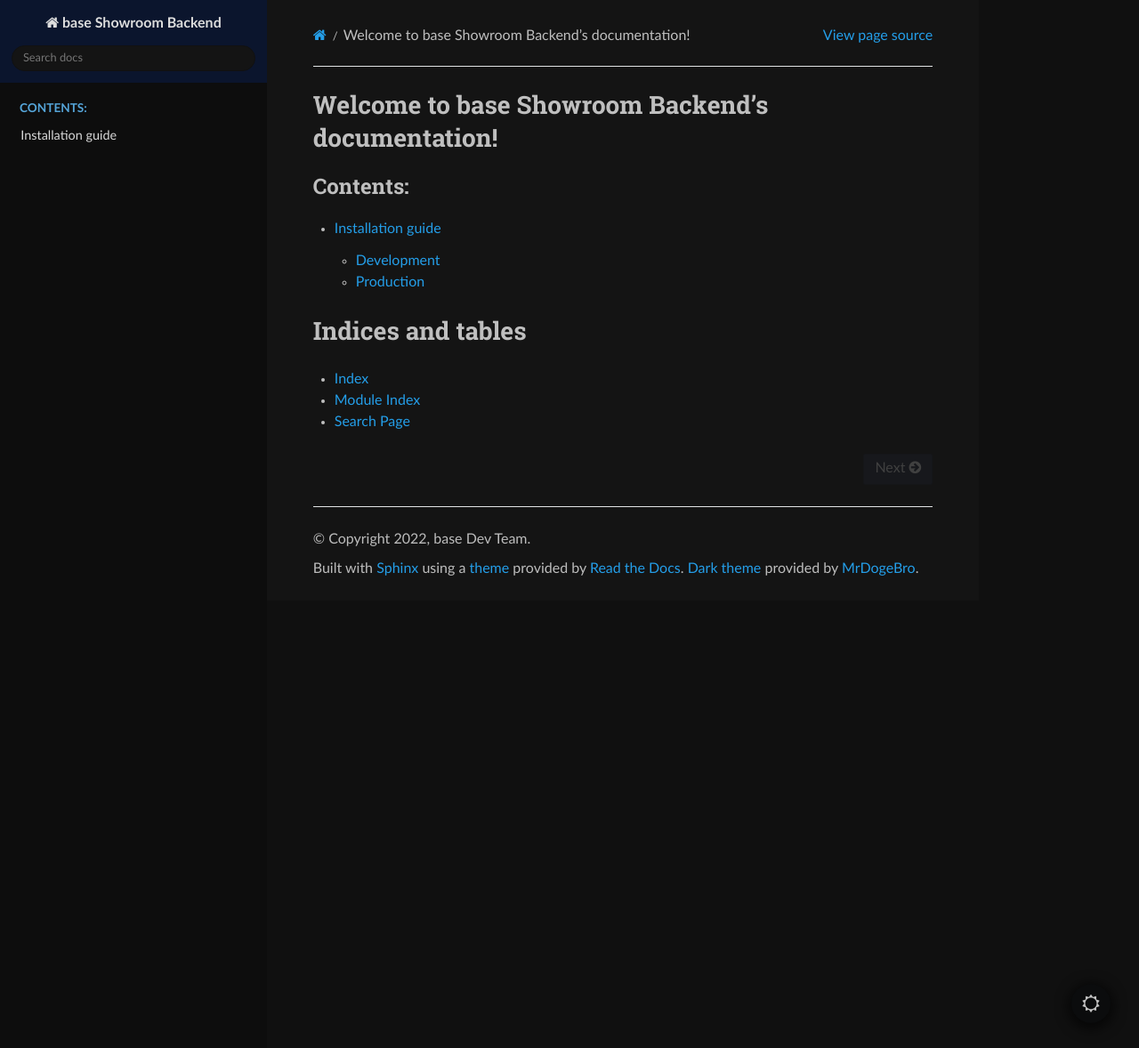
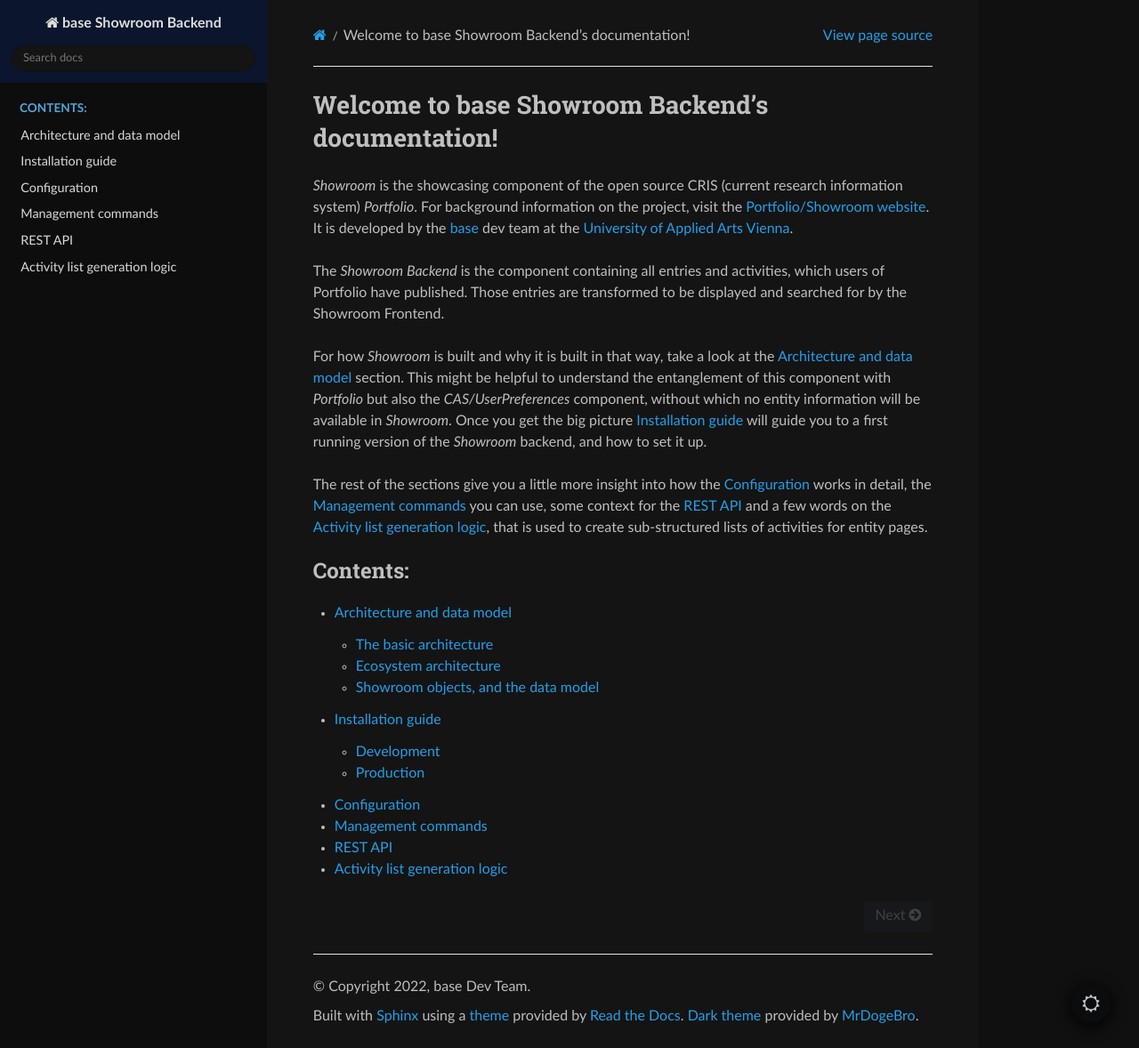
Before and after one commit to base-angewandte/showroom-backend, a Sphinx documentation site: the page built from docs/source/index.rst, in a window 1280 px wide and 1178 px high. Shown: the whole window at 89% size. Built offline with Sphinx 7.4.7 and the Read the Docs theme 2.0.0, drawn with Linux system fonts in a browser that asks for light colours.

Commit message:
+ add sections and first content to docs

```diff
--- /dev/null
+++ b/docs/source/architecture.md
@@ -0,0 +1,40 @@
+# Architecture and data model
+
+*Showroom* is part of a potential ensemble of applications, that are used to display
+current art and research information from several institutions' repositories.
+
+In its most simple setup, *Showroom* will be combined with a single *Portfolio*
+instance, and a *CAS/UserPreferences* instance to provide entity data. But it could
+also be used to only display the activities that are published from *Portfolio*,
+without including any detailed data about the users/publishers of those activites.
+In that case a single *Showroom* can be combined with a single *Portfolio* instance,
+and the user repository can be disabled in the configuration.
+
+However, *Showroom* is built in a way to accommodate different *Portfolio*
+instances as repositories, and in hindsight of adding adapters for other
+CRIS or object repositories in the future. This is one of the main reasons why
+*Showroom* does not just mirror tha data model used in *Portfolio*.
+
+The following subsections aim to shed some light on the architectural decisions
+in this project and how data is handled and transformed.
+
+## The basic architecture
+
+> TODO!
+
+![Showroom Backend Architecture Diagram](showroom-backend-architecture.png)
+
+
+
+## Ecosystem architecture
+
+> TODO!
+
+![Showroom Ecosystem Architecture Diagram](showroom-ecosystem-architecture.drawio.png)
+
+
+## Showroom objects, and the data model
+
+> TODO!
+
+![Showroom Data Model Diagram](showroom-model-classes.png)
--- /dev/null
+++ b/docs/source/configuration.md
@@ -0,0 +1,3 @@
+# Configuration
+
+> TODO!
--- a/docs/source/index.rst
+++ b/docs/source/index.rst
@@ -6,16 +6,35 @@
 Welcome to base Showroom Backend's documentation!
 =================================================
 
+*Showroom* is the showcasing component of the open source CRIS (current research
+information system) *Portfolio*. For background information on the project, visit the
+`Portfolio/Showroom website <https://portfolio-showroom.ac.at/>`_. It is developed by
+the `base <https://base.uni-ak.ac.at>`_ dev team at the
+`University of Applied Arts Vienna <https://www.dieangewandte.at>`_.
+
+The *Showroom Backend* is the component containing all entries and activities, which users
+of Portfolio have published. Those entries are transformed to be displayed and searched
+for by the Showroom Frontend.
+
+For how *Showroom* is built and why it is built in that way, take a look at the
+:doc:`architecture` section. This might be helpful to understand the entanglement of
+this component with *Portfolio* but also the *CAS/UserPreferences* component, without
+which no entity information will be available in *Showroom*. Once you get the big
+picture :doc:`install` will guide you to a first running version of the *Showroom*
+backend, and how to set it up.
+
+The rest of the sections give you a little more insight into how the
+:doc:`configuration` works in detail, the :doc:`management_commands` you can use,
+some context for the :doc:`rest_api` and a few words on the :doc:`lists_logic`, that
+is used to create sub-structured lists of activities for entity pages.
+
 .. toctree::
    :maxdepth: 2
    :caption: Contents:
 
-   install.md
-
-
-Indices and tables
-==================
-
-* :ref:`genindex`
-* :ref:`modindex`
-* :ref:`search`
+   architecture
+   install
+   configuration
+   management_commands
+   rest_api
+   lists_logic
--- /dev/null
+++ b/docs/source/lists_logic.md
@@ -0,0 +1,3 @@
+# Activity list generation logic
+
+> TODO!
--- /dev/null
+++ b/docs/source/management_commands.md
@@ -0,0 +1,3 @@
+# Management commands
+
+> TODO!
--- /dev/null
+++ b/docs/source/rest_api.md
@@ -0,0 +1,3 @@
+# REST API
+
+> TODO!
```
